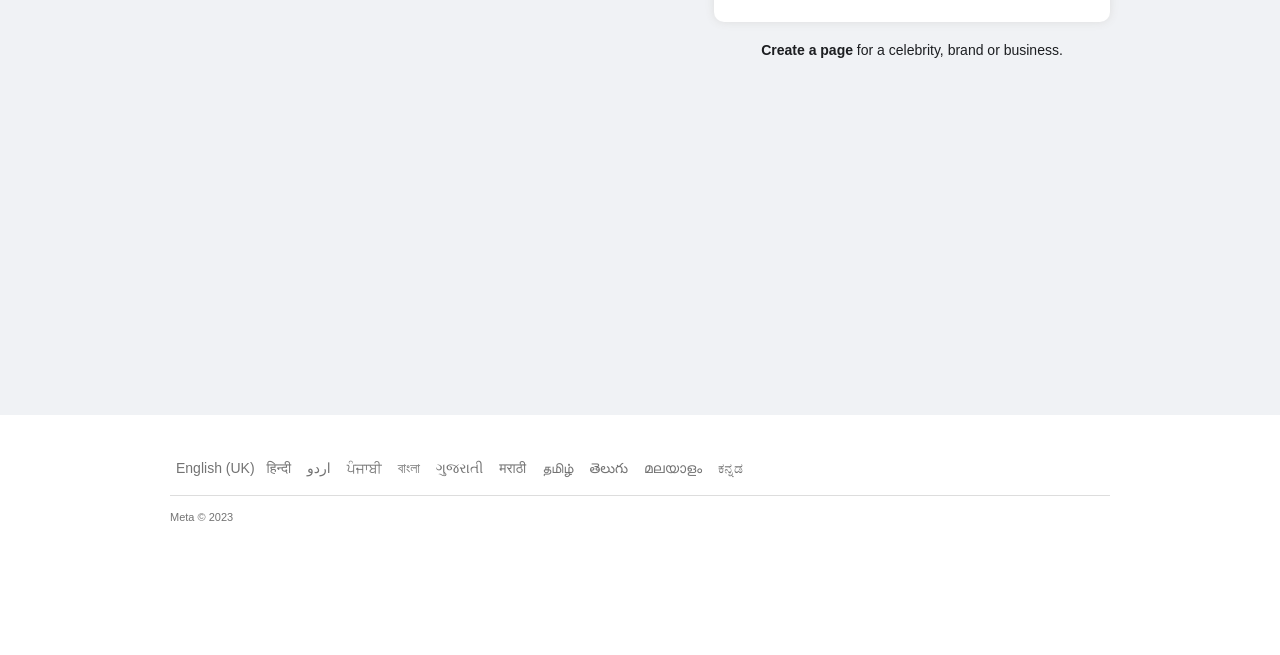
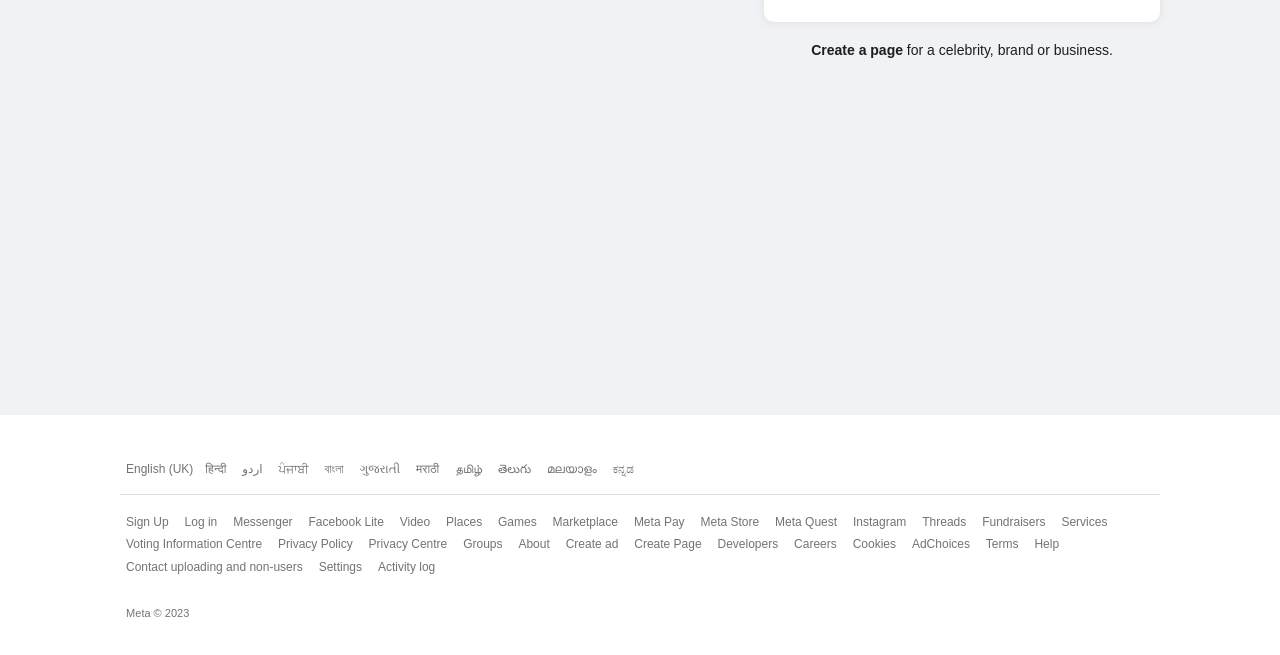
Before and after one commit to divyanshrampal/facebook-login-clone, a plain HTML site: page index.html in a window 1280 px wide. Shown: the part 385-1040 px from the top of the page. Before the commit the page ends 953 px from the top, so only its background shows below. Drawn offline with Linux system fonts and the light colour scheme.

Commit message:
Added full project

```diff
--- a/index.html
+++ b/index.html
@@ -43,7 +43,40 @@
                 <li><a href="">മലയാളം</a></li>
                 <li><a href="">ಕನ್ನಡ</a></li>
             </ul>
-            <p>Meta © 2023</p>
+            <ul class="secondFooter">
+                <li><a href="#">Sign Up</a></li>
+                <li><a href="#">Log in</a></li>
+                <li><a href="#">Messenger</a></li>
+                <li><a href="#">Facebook Lite</a></li>
+                <li><a href="#">Video</a></li>
+                <li><a href="#">Places</a></li>
+                <li><a href="#">Games</a></li>
+                <li><a href="#">Marketplace</a></li>
+                <li><a href="#">Meta Pay</a></li>
+                <li><a href="#">Meta Store</a></li>
+                <li><a href="#">Meta Quest</a></li>
+                <li><a href="#">Instagram</a></li>
+                <li><a href="#">Threads</a></li>
+                <li><a href="#">Fundraisers</a></li>
+                <li><a href="#">Services</a></li>
+                <li><a href="#">Voting Information Centre</a></li>
+                <li><a href="#">Privacy Policy</a></li>
+                <li><a href="#">Privacy Centre</a></li>
+                <li><a href="#">Groups</a></li>
+                <li><a href="#">About</a></li>
+                <li><a href="#">Create ad</a></li>
+                <li><a href="#">Create Page</a></li>
+                <li><a href="#">Developers</a></li>
+                <li><a href="#">Careers</a></li>
+                <li><a href="#">Cookies</a></li>
+                <li><a href="#">AdChoices</a></li>
+                <li><a href="#">Terms</a></li>
+                <li><a href="#">Help</a></li>
+                <li><a href="#">Contact uploading and non-users</a></li>
+                <li><a href="#">Settings</a></li>
+                <li><a href="#">Activity log</a></li>
+            </ul>
+            <p>&nbsp;&nbsp;Meta © 2023</p>
         </div>
     </footer>
 </body>
--- a/style.css
+++ b/style.css
@@ -16,7 +16,7 @@ body{
 }
 
 .container{
-    width: 980px;
+    width: 1080px;
     padding: 20px;
     margin: 0 auto;
 }
@@ -124,6 +124,7 @@ img{
 #page{
     color: #1c1e21;
     font-weight: bold;
+
 }
 
 #page:hover{
@@ -149,8 +150,9 @@ img{
 
 #footerSection ul li a{
     color: #737373;
-    font-size: 14px;
+    font-size: 12px;
     text-decoration: none;
+    font-family: inherit;
 }
 
 #footerSection ul li a:hover{
@@ -162,8 +164,12 @@ img{
     font-size: 11px;
 }
 
+.secondFooter {
+    line-height: 1.6;
+    border: none !important;
+}
 
-@media screen and (max-width:520px) {
+@media screen and (max-width:771px) {
     .container{
         width: 96%;
     }
@@ -188,6 +194,10 @@ img{
     .formSection{
         flex-basis: 100%;
         text-align: center;
+        width: 70%;
     }
 
+    #page{
+        margin-bottom: 50px;
+    }
 }
```
